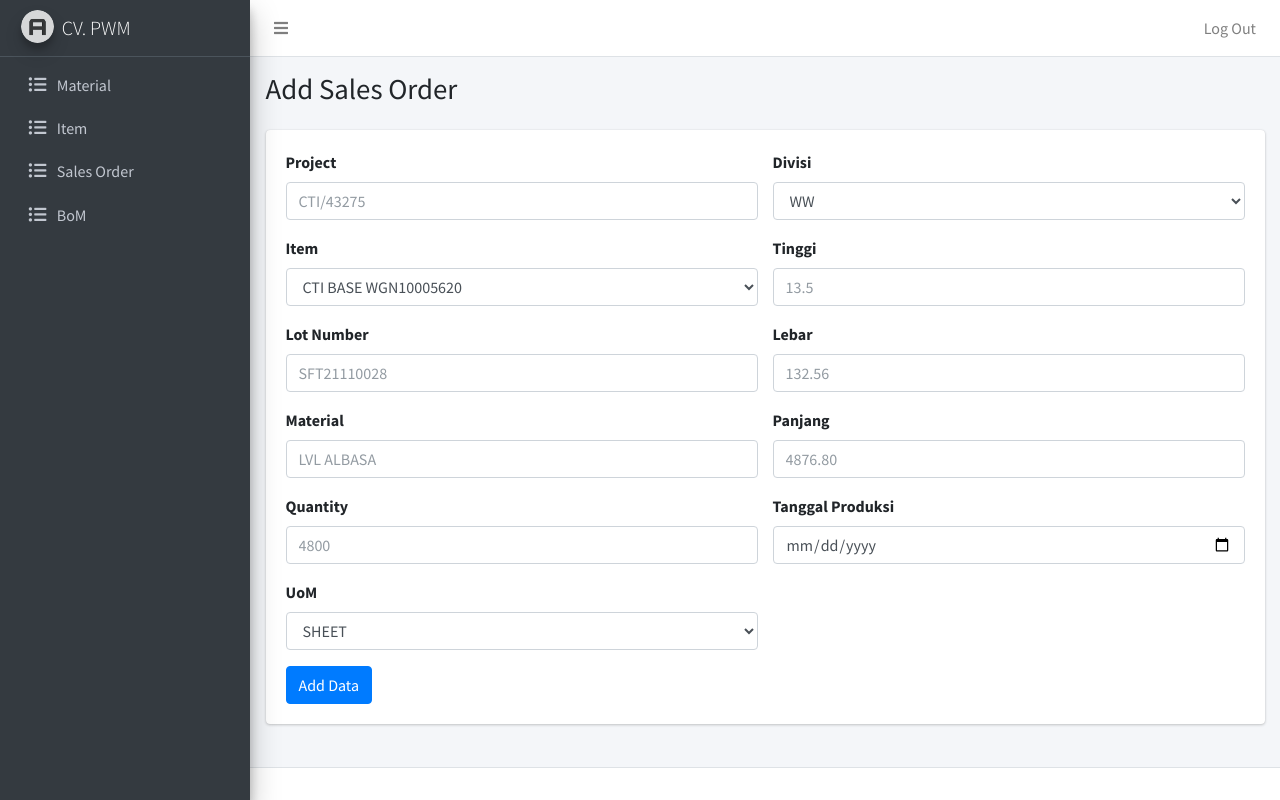
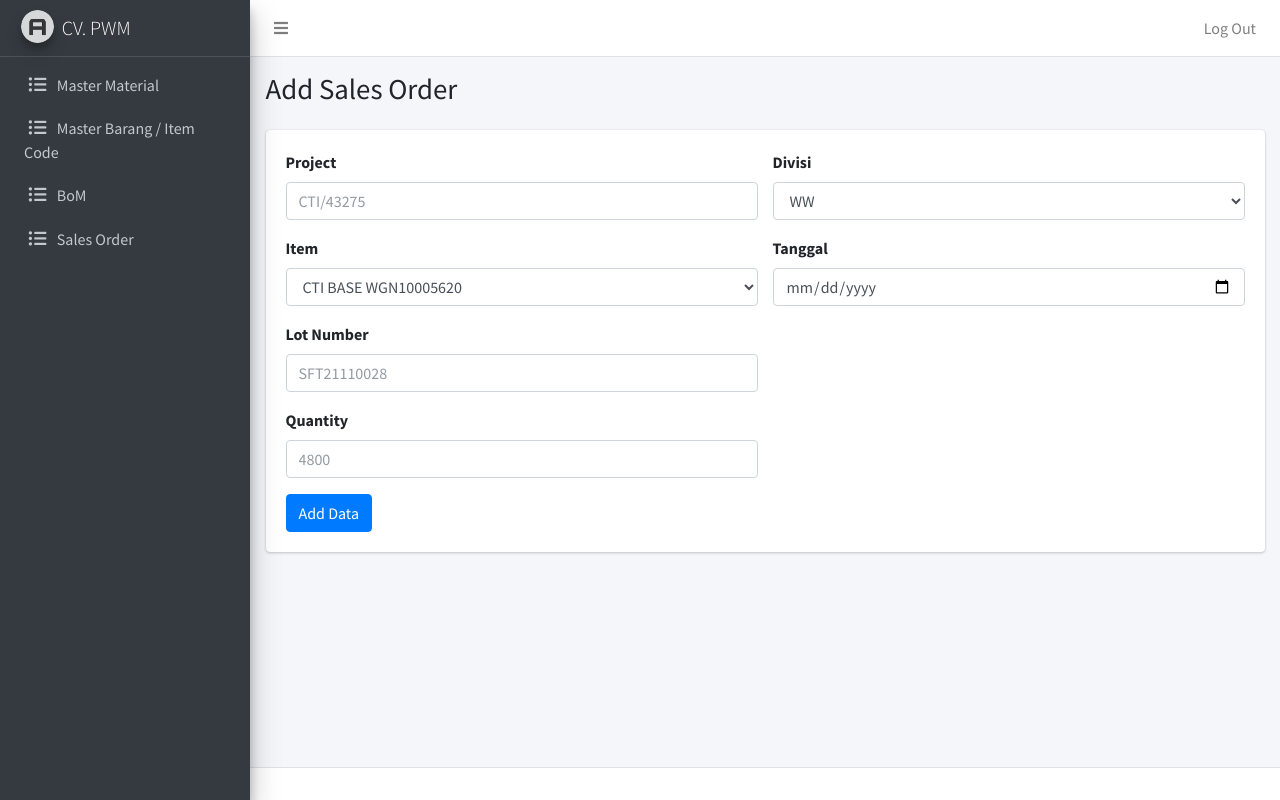
Before and after one commit to YusufAlvin/pwm, a PHP site: page /admin/so-add.php in a window 1280 px wide. Run offline with PHP 8.4, Linux system fonts and the light colour scheme; a user stored in the database is signed in; data comes from the database, SQL or seed files in the repository; some libraries are stand-ins or nearby versions.

Commit message:
mengganti item, bom, so
- item menambah P, L ,T, Kubikasi
- SO menghilangkan field di database
- BoM  material detail menambah divisi, uom, qty

```diff
--- a/admin/bom-detail.php
+++ b/admin/bom-detail.php
@@ -8,7 +8,7 @@ if($_SESSION['login'] != true){
 
 $so_id = $_GET['id'];
 
-$query = mysqli_query($conn, "SELECT * FROM (bom INNER JOIN so ON bom.bom_so_id = so.so_id) INNER JOIN material ON bom.bom_material_id = material.material_id  WHERE bom.bom_so_id = $so_id");
+$query = mysqli_query($conn, "SELECT * FROM (((bom INNER JOIN so ON bom.bom_so_id = so.so_id) INNER JOIN material ON bom.bom_material_id = material.material_id) INNER JOIN divisi ON divisi.divisi_id = so.so_divisi_id) WHERE bom.bom_so_id = $so_id");
 ?>
 <?php require_once "template/header.php"; ?>
 
@@ -52,6 +52,7 @@ $query = mysqli_query($conn, "SELECT * FROM (bom INNER JOIN so ON bom.bom_so_id
                           <th>Material</th>
                           <th>Quantity</th>
                           <th>UoM</th>
+                          <th>Divisi</th>
                           <th>Total Kebutuhan</th>
                           <th>Action</th>
                       </tr>
@@ -65,6 +66,7 @@ $query = mysqli_query($conn, "SELECT * FROM (bom INNER JOIN so ON bom.bom_so_id
                           <td><?= $bom['material_nama']; ?></td>
                           <td><?= $bom['bom_quantity']; ?></td>
                           <td><?= $bom['material_uom']; ?></td>
+                          <td><?= $bom['divisi_nama']; ?></td>
                           <td><?= $bom['bom_total_kebutuhan']; ?></td>
                           <td>
                             <a href="bom-detail-edit.php?id=<?= $bom['bom_id']; ?>"><span class="badge rounded-pill bg-primary">Edit</span></a>
--- a/admin/export.php
+++ b/admin/export.php
@@ -60,7 +60,7 @@ $pdf->Ln(15);
 $pdf->AddCol('material_id',65,'Item Code','C');
 $pdf->AddCol('material_nama',100,'Item','C');
 $pdf->AddCol('bom_quantity',30,'Quantity','C');
-$pdf->AddCol('bom_uom',30,'UoM','C');
+$pdf->AddCol('material_uom',30,'UoM','C');
 $pdf->AddCol('bom_total_kebutuhan',50,'Total Kebutuhan','C');
 // $prop = array('HeaderColor'=>array(255,150,100),
 // 			'color1'=>array(210,245,255),
--- a/admin/so-add.php
+++ b/admin/so-add.php
@@ -57,23 +57,8 @@ $querydivisi = mysqli_query($conn, "SELECT * FROM divisi");
                         <input name="lot-number" type="text" class="form-control" id="lot-number" placeholder="SFT21110028" required>
                       </div>
                       <div class="mb-3">
-                        <label for="material" class="form-label">Material</label>
-                        <input name="material" type="text" class="form-control" id="material" placeholder="LVL ALBASA" required>
-                      </div>
-                      <div class="mb-3">
                         <label for="qty" class="form-label">Quantity</label>
                         <input name="qty" type="text" class="form-control" id="qty" placeholder="4800" required>
-                      </div>
-                      <div class="mb-3">
-                        <label for="uom" class="form-label">UoM</label>
-                        <select name="uom" class="form-select form-control">
-                          <option value="SHEET">SHEET</option>
-                          <option value="KG">KG</option>
-                          <option value="BTL">BTL</option>
-                          <option value="GR">GR</option>
-                          <option value="PCS">PCS</option>
-                          <option value="M3">M3</option>
-                        </select>
                       </div>
                     </div>
                     <div class="col-md">
@@ -86,19 +71,7 @@ $querydivisi = mysqli_query($conn, "SELECT * FROM divisi");
                         </select>
                       </div>
                       <div class="mb-3">
-                        <label for="tinggi" class="form-label">Tinggi</label>
-                        <input name="tinggi" type="text" class="form-control" id="tinggi" placeholder="13.5" required>
-                      </div>
-                      <div class="mb-3">
-                        <label for="lebar" class="form-label">Lebar</label>
-                        <input name="lebar" type="text" class="form-control" id="lebar" placeholder="132.56" required>
-                      </div>
-                      <div class="mb-3">
-                        <label for="panjang" class="form-label">Panjang</label>
-                        <input name="panjang" type="text" class="form-control" id="panjang" placeholder="4876.80" required>
-                      </div>
-                      <div class="mb-3">
-                        <label for="tanggal" class="form-label">Tanggal Produksi</label>
+                        <label for="tanggal" class="form-label">Tanggal</label>
                         <input name="tanggal" type="date" class="form-control" id="tanggal" required>
                       </div>
                     </div>
@@ -129,19 +102,11 @@ if($_SERVER["REQUEST_METHOD"] == "POST"){
   $projects = htmlspecialchars($_POST['projects']);
   $item = htmlspecialchars($_POST['item']);
   $lotnumber = htmlspecialchars($_POST['lot-number']);
-  $material = htmlspecialchars($_POST['material']);
-  $tinggi = htmlspecialchars($_POST['tinggi']);
-  $panjang = htmlspecialchars($_POST['panjang']);
-  $lebar = htmlspecialchars($_POST['lebar']);
   $qty = htmlspecialchars($_POST['qty']);
   $tanggal = $_POST['tanggal'];
   $divisi = $_POST['divisi'];
-  $uom = $_POST['uom'];
 
-
-  $kubikasi = (floatval($tinggi) * floatval($panjang) * floatval($lebar)) / 1000000;
-
-  mysqli_query($conn, "INSERT INTO so (so_item_code, so_projects, so_divisi_id, so_lot_number, so_material, so_quantity, so_uom, so_tinggi, so_lebar, so_panjang, so_kubikasi, so_tgl_produksi) VALUES ('$item', '$projects', $divisi, '$lotnumber', '$material', $qty, '$uom', $tinggi, $lebar, $panjang, $kubikasi, '$tanggal')");
+  mysqli_query($conn, "INSERT INTO so VALUES ('', '$item', '$projects', $divisi, '$lotnumber', $qty, '$tanggal')");
 
   if(mysqli_affected_rows($conn) > 0){
     echo "<script>alert('Data has been saved!');location.href='so.php'</script>";
--- a/admin/template/sidebar.php
+++ b/admin/template/sidebar.php
@@ -15,7 +15,7 @@
           <a href="material.php" class="nav-link">
             <i class="nav-icon far fas fa-list-ul"></i>
             <p>
-              Material
+              Master Material
             </p>
           </a>
         </li>
@@ -23,7 +23,15 @@
           <a href="item.php" class="nav-link">
             <i class="nav-icon far fas fa-list-ul"></i>
             <p>
-              Item
+              Master Barang / Item Code
+            </p>
+          </a>
+        </li>
+        <li class="nav-item">
+          <a href="bom.php" class="nav-link">
+            <i class="nav-icon far fas fa-list-ul"></i>
+            <p>
+              BoM
             </p>
           </a>
         </li>
@@ -32,14 +40,6 @@
             <i class="nav-icon far fas fa-list-ul"></i>
             <p>
               Sales Order
-            </p>
-          </a>
-        </li>
-        <li class="nav-item">
-          <a href="bom.php" class="nav-link">
-            <i class="nav-icon far fas fa-list-ul"></i>
-            <p>
-              BoM
             </p>
           </a>
         </li>
```
Also changed, not shown: admin/item-edit.php (+35 -18 lines), admin/item.php (+40 -18 lines), admin/so.php (+6 -8 lines), database/database.sql (+20 -19 lines).
